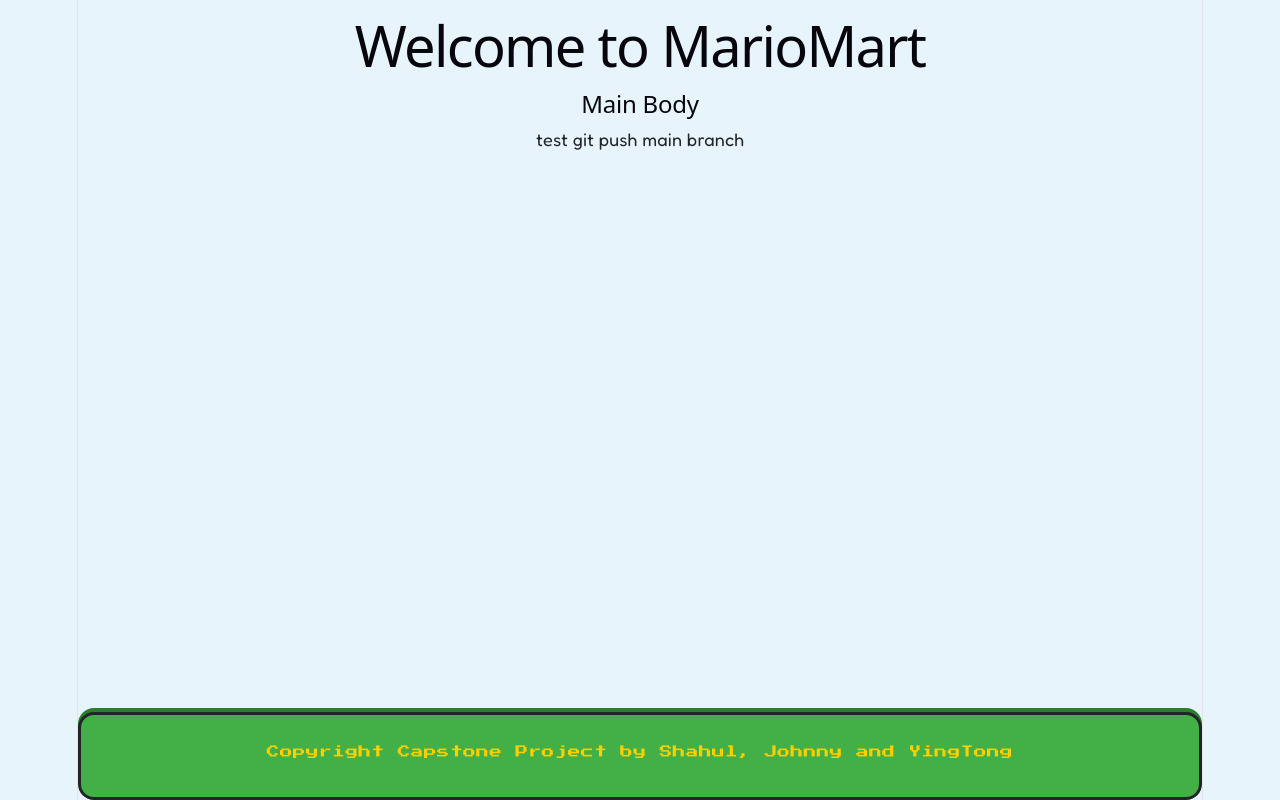
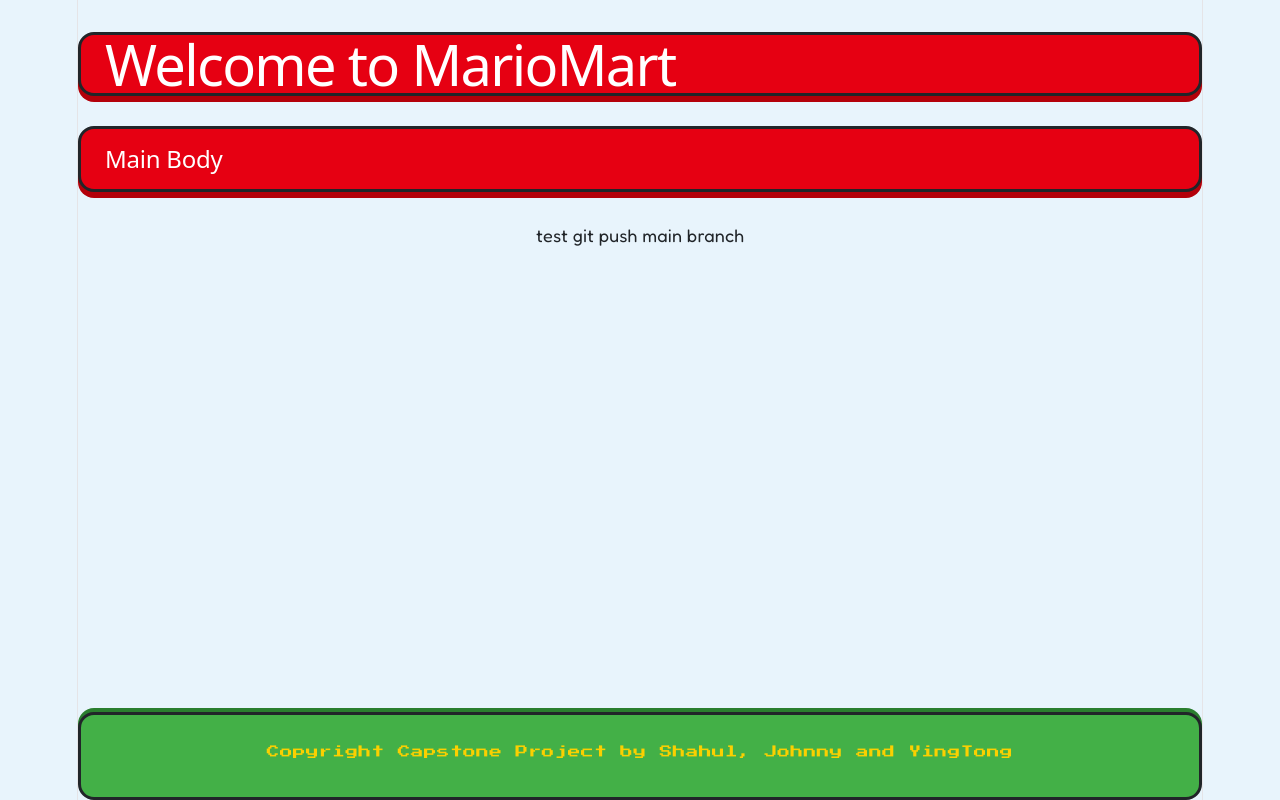
Before and after one commit to shasulmedia-ghub/MarioMart, a React (Vite) app: page / in a window 1280 px wide. Built offline with nearby package versions, Linux system fonts and the light colour scheme.

Commit message:
add App.jsx update header font style

```diff
--- a/src/App.jsx
+++ b/src/App.jsx
@@ -5,9 +5,9 @@ function App() {
 
   return (
     <>
-    <h1>Welcome to MarioMart</h1>
+    <h1 className="mario-header">Welcome to MarioMart</h1>
 
-    <h2>Main Body</h2>
+    <h2 className="mario-header">Main Body</h2>
     <p>test git push main branch</p>
 
     <footer className="mario-footer">
```
